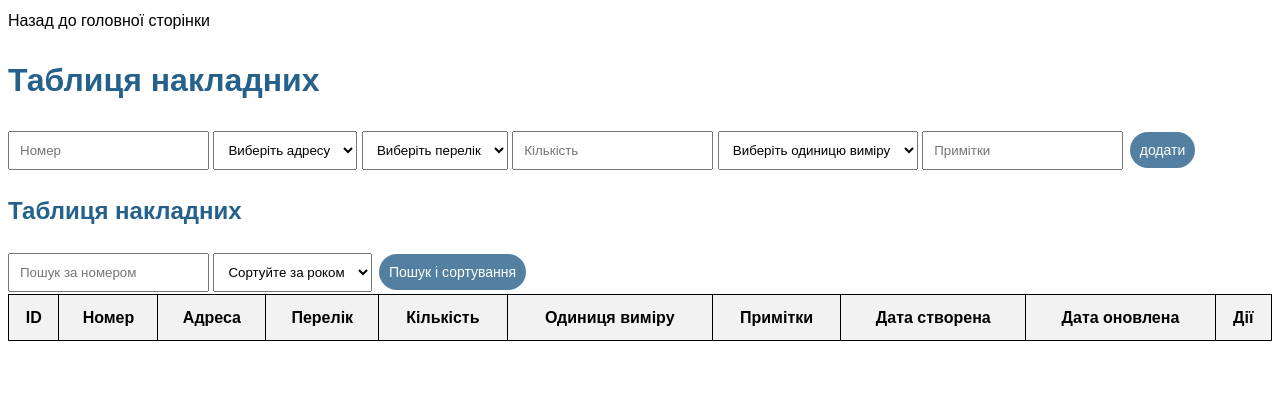
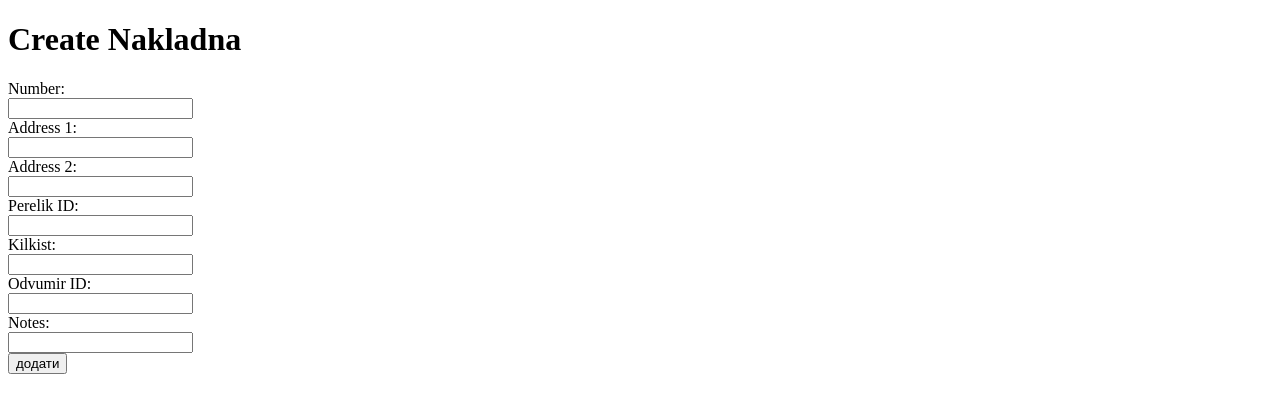
Before and after one commit to igorduvanov/python_oblick, a FastAPI app: template app/templates/nakladna_page.html in a window 1280 px wide. Shown: the top 413 px of the page. Run offline with FastAPI, Linux system fonts and the light colour scheme; the template is opened without the code that fills it, so the values that code supplies are empty.

Commit message:
накладна v1

```diff
--- a/app/templates/nakladna_page.html
+++ b/app/templates/nakladna_page.html
@@ -1,90 +1,42 @@
-{% extends "base.html" %}
+<!DOCTYPE html>
+<html lang="en">
+<head>
+    <meta charset="UTF-8">
+    <title>Create Nakladna</title>
+    <!-- Add your CSS files here -->
+</head>
+<body>
+    <h1>Create Nakladna</h1>
 
-{% block content %}
-<a href="/">Назад до головної сторінки</a>
-<h1>Таблиця накладних</h1>
-<form id="nakladnaForm">
-    <input type="text" name="number" placeholder="Номер">
-    <select name="id_unit">
-        <option value="">Виберіть адресу</option>
-        {% for unit in units %}
-            <option value="{{ unit.id }}">{{ unit.name }}</option>
-        {% endfor %}
-    </select>
-    <select name="id_perelik">
-        <option value="">Виберіть перелік</option>
-        {% for perelik in pereliks %}
-            <option value="{{ perelik.id }}">{{ perelik.coding }}</option>
-        {% endfor %}
-    </select>
-    <input type="text" name="kilkist" placeholder="Кількість">
-    <select name="id_odvumir">
-        <option value="">Виберіть одиницю виміру</option>
-        {% for odvumir in odvumirs %}
-            <option value="{{ odvumir.id }}">{{ odvumir.name }}</option>
-        {% endfor %}
-    </select>
-    <input type="text" name="notes" placeholder="Примітки">
-    <button type="button" onclick="submitForm()">додати</button>
-</form>
+    <form id="nakladnaForm">
+        <label for="number">Number:</label><br>
+        <input type="text" id="number" name="number"><br>
 
-<h2>Таблиця накладних</h2>
-<form id="searchForm" onsubmit="event.preventDefault(); searchAndSort();">
-    <input type="text" name="search" placeholder="Пошук за номером" value="{{ search if search }}">
-    <select name="sort_by">
-        <option value="">Сортуйте за роком</option>
-        <option value="year_asc" {% if sort_by == "year_asc" %}selected{% endif %}>За зростанням</option>
-        <option value="year_desc" {% if sort_by == "year_desc" %}selected{% endif %}>За спаданням</option>
-    </select>
-    <button type="submit">Пошук і сортування</button>
-</form>
+        <label for="address_1">Address 1:</label><br>
+        <input type="text" id="address_1" name="address_1"><br>
 
-<table>
-    <tr>
-        <th>ID</th>
-        <th>Номер</th>
-        <th>Адреса</th>
-        <th>Перелік</th>
-        <th>Кількість</th>
-        <th>Одиниця виміру</th>
-        <th>Примітки</th>
-        <th>Дата створена</th>
-        <th>Дата оновлена</th>
-        <th>Дії</th>
-    </tr>
-    {% for nakladna in nakladnas %}
-        <tr>
-            <td>{{ nakladna.id }}</td>
-            <td>{{ nakladna.number }}</td>
-            <td>{{ nakladna.Unit.name }}</td>
-            <td>{{ nakladna.Perelik.name }}</td>
-            <td>{{ nakladna.kilkist }}</td>
-            <td>{{ nakladna.Odvumir.name }}</td>
-            <td>{{ nakladna.notes }}</td>
-            <td>{{ nakladna.date_created.strftime('%Y-%m-%d %H:%M:%S') }}</td>
-            <td>{{ nakladna.date_updated.strftime('%Y-%m-%d %H:%M:%S') }}</td>
-            <td>
-                <button onclick="editNakladnaNumber({{ nakladna.id }})">Редагувати номер</button>
-                <button onclick="editNakladnaKilkist({{ nakladna.id }})">Редагувати кількість</button>
-                <button onclick="editNakladnaNotes({{ nakladna.id }})">Редагувати нотатки</button>
-                <button onclick="deleteNakladna({{ nakladna.id }})">Видалити</button>
-            </td>
-            </tr>
-        {% endfor %}
+        <label for="address_2">Address 2:</label><br>
+        <input type="text" id="address_2" name="address_2"><br>
 
-        </table>
-        {% endblock %}
+        <label for="id_perelik">Perelik ID:</label><br>
+        <input type="text" id="id_perelik" name="id_perelik"><br>
+
+        <label for="kilkist">Kilkist:</label><br>
+        <input type="text" id="kilkist" name="kilkist"><br>
+
+        <label for="id_odvumir">Odvumir ID:</label><br>
+        <input type="text" id="id_odvumir" name="id_odvumir"><br>
+
+        <label for="notes">Notes:</label><br>
+        <input type="text" id="notes" name="notes"><br>
+
+        <button type="button" onclick="submitForm()">додати</button>
+    </form>
+</body>
+</html>
 {% block scripts %}
 <script>
-      function searchAndSort() {
-        const searchForm = document.getElementById('searchForm');
-        const formData = new FormData(searchForm);
-        const searchParams = new URLSearchParams(formData);
-
-        window.location.href = `/nakladna/nakladna_page?${searchParams.toString()}`;
-    }
-
-    async function submitForm() {
+  async function submitForm() {
         const form = document.getElementById('nakladnaForm');
         const formData = new FormData(form);
         const jsonData = {};
@@ -107,95 +59,5 @@
             console.error('Error:', response.statusText);
         }
     }
-
-    async function editNakladnaNumber(nakladnaId) {
-        const newNumber = prompt("введіть новий номер (порожньо, щоб не змінювати):");
-
-        const jsonData = {};
-
-        if (newNumber !== "") {
-            jsonData["number"] = newNumber;
-        }
-
-        const response = await fetch(`/nakladna/nakladna/${nakladnaId}`, {
-            method: 'PUT',
-            headers: {
-                'Content-Type': 'application/json'
-            },
-            body: JSON.stringify(jsonData)
-        });
-
-        if (response.ok) {
-            window.location.reload();
-        } else {
-            console.error('Error:', response.statusText);
-        }
-    }
-
-
-
-    async function editNakladnaKilkist(nakladnaId) {
-        const newKilkist = prompt("введіть новий кількість (порожньо, щоб не змінювати):");
-
-        const jsonData = {};
-
-        if (newKilkist !== "") {
-            jsonData["kilkist"] = newKilkist;
-        }
-
-        const response = await fetch(`/nakladna/nakladna/${nakladnaId}`, {
-            method: 'PUT',
-            headers: {
-                'Content-Type': 'application/json'
-            },
-            body: JSON.stringify(jsonData)
-        });
-
-        if (response.ok) {
-            window.location.reload();
-        } else {
-            console.error('Error:', response.statusText);
-        }
-    }
-
-    async function editNakladnaNotes(nakladnaId) {
-        const newNotes = prompt("введіть нову назву (порожньо, щоб не змінювати):");
-
-        const jsonData = {};
-
-        if (newNotes !== "") {
-            jsonData["notes"] = newNotes;
-        }
-
-        const response = await fetch(`/nakladna/nakladna/${nakladnaId}`, {
-            method: 'PUT',
-            headers: {
-                'Content-Type': 'application/json'
-            },
-            body: JSON.stringify(jsonData)
-        });
-
-        if (response.ok) {
-            window.location.reload();
-        } else {
-            console.error('Error:', response.statusText);
-        }
-    }
-
-    async function deleteNakladna(nakladnaId) {
-        if (!confirm('Ви впевнені, що хочете видалити цю накладну?')) {
-            return;
-        }
-
-        const response = await fetch(`/nakladna/nakladna/${nakladnaId}`, {
-            method: 'DELETE',
-        });
-
-        if (response.ok) {
-            window.location.reload();
-        } else {
-            console.error('Error:', response.statusText);
-        }
-    }
 </script>
 {% endblock %}
```
Also changed, not shown: alembic/versions/c80e53aa6540_description_of_changes.py (added, +36 -0 lines), app/models/nakladna.py (+9 -7 lines), app/routers/nakladna.py (+12 -9 lines), app/DB.db.
